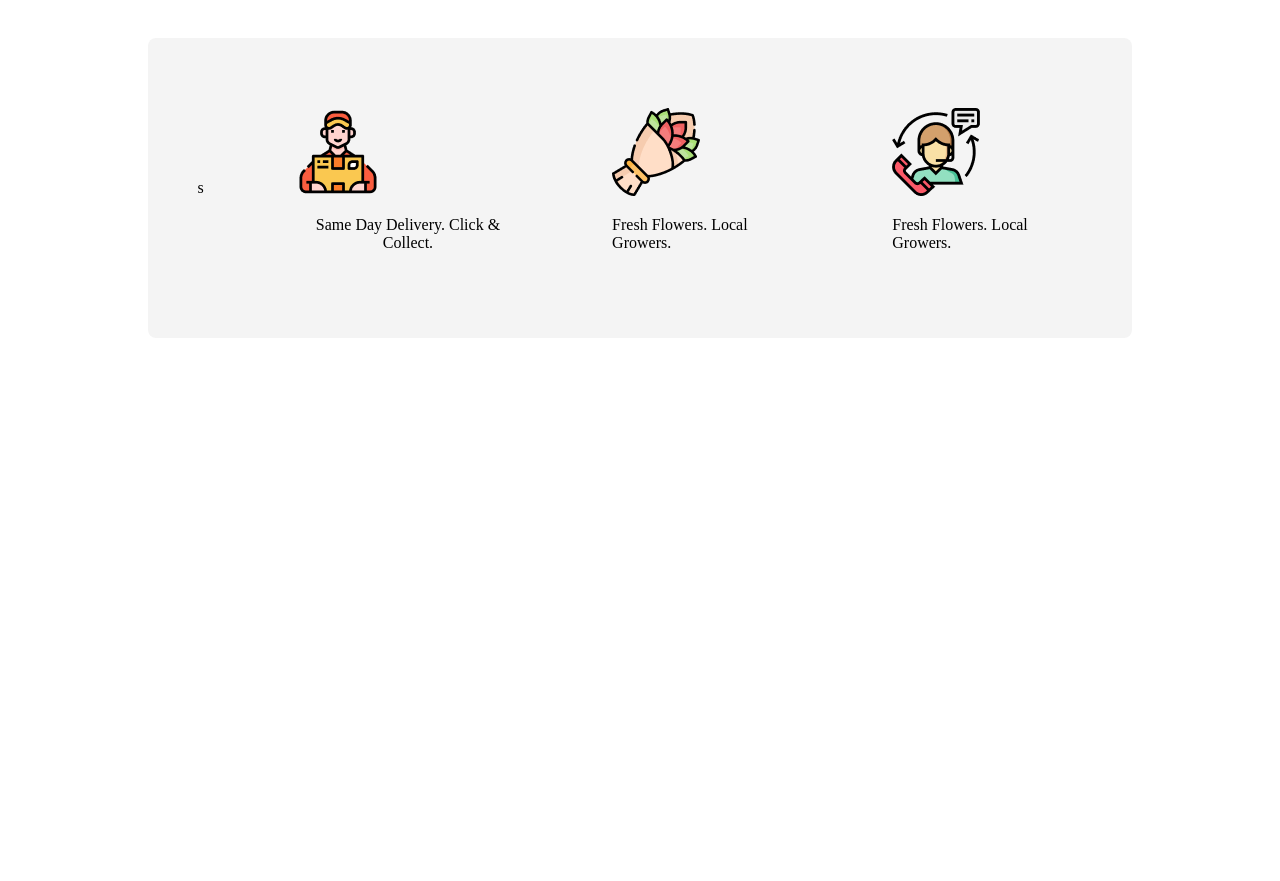
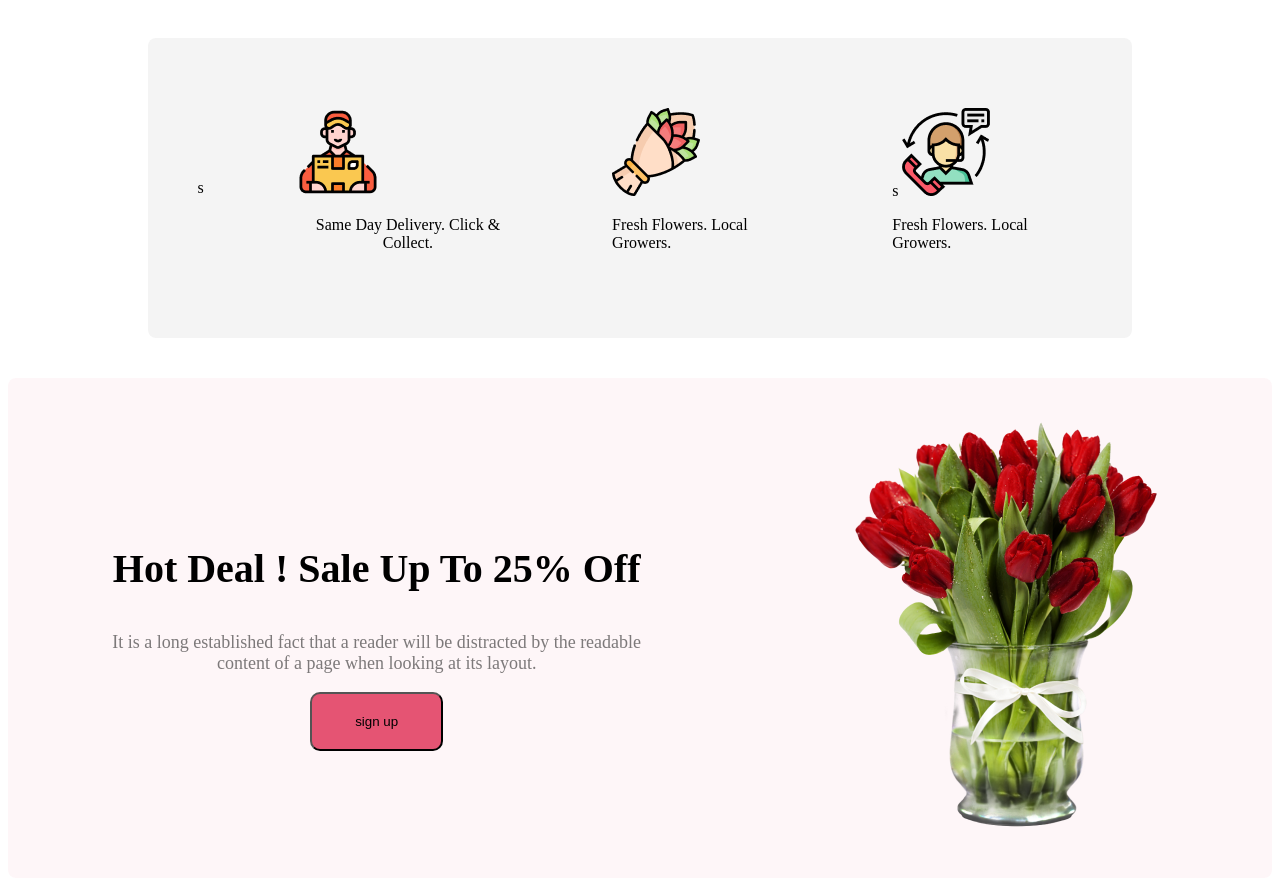
Before and after one commit to tanzil1320t/assignment-1, a plain HTML site: page index.html in a window 1280 px wide. Shown: the part 1517-2398 px from the top of the page. Before the commit the page ends 1895 px from the top, so only its background shows below. Drawn offline with Linux system fonts and the light colour scheme.

Commit message:
ekhn add shes pare

```diff
--- a/index.css
+++ b/index.css
@@ -102,3 +102,26 @@ gap: 90px;
 .f{
     text-align: center;
 }
+.shes-part{
+    width: 100%;
+height: 500px;
+border-radius: 8px;
+background: rgba(229, 84, 115, 0.05);
+display: flex;
+align-items: center;
+justify-content: space-around;
+text-align: center;
+}
+.g{
+    font-size: 40px;
+}
+.h{
+    color: rgba(39, 39, 39, 0.60);
+font-size: 18px;
+}
+.i{
+    padding: 20px 43px;
+    border-radius:10px;
+    background: #E55473;
+}
+s
--- a/index.html
+++ b/index.html
@@ -41,9 +41,19 @@
             <img src="Flower/Group 58.png" alt="">
             <p>Fresh Flowers. Local Growers.</p>
         </div>
-        <div class="three">
+        <div class="three">s
             <img src="Flower/Group 59.png" alt="">
             <p>Fresh Flowers. Local Growers.</p>
+        </div>
+    </div>
+    <div class="shes-part">
+        <div class="shes-disc">
+            <h3 class="g">Hot Deal ! Sale Up To 25% Off</h3>
+            <p class="h">It is a long established fact that a reader will be distracted by the readable<br> content of a page when looking at its layout.</p>
+            <button class="i">sign up</button>
+        </div>
+        <div class="shes-phot">
+            <img src="Flower/pngwing 8.png" alt="">
         </div>
     </div>
 
```
